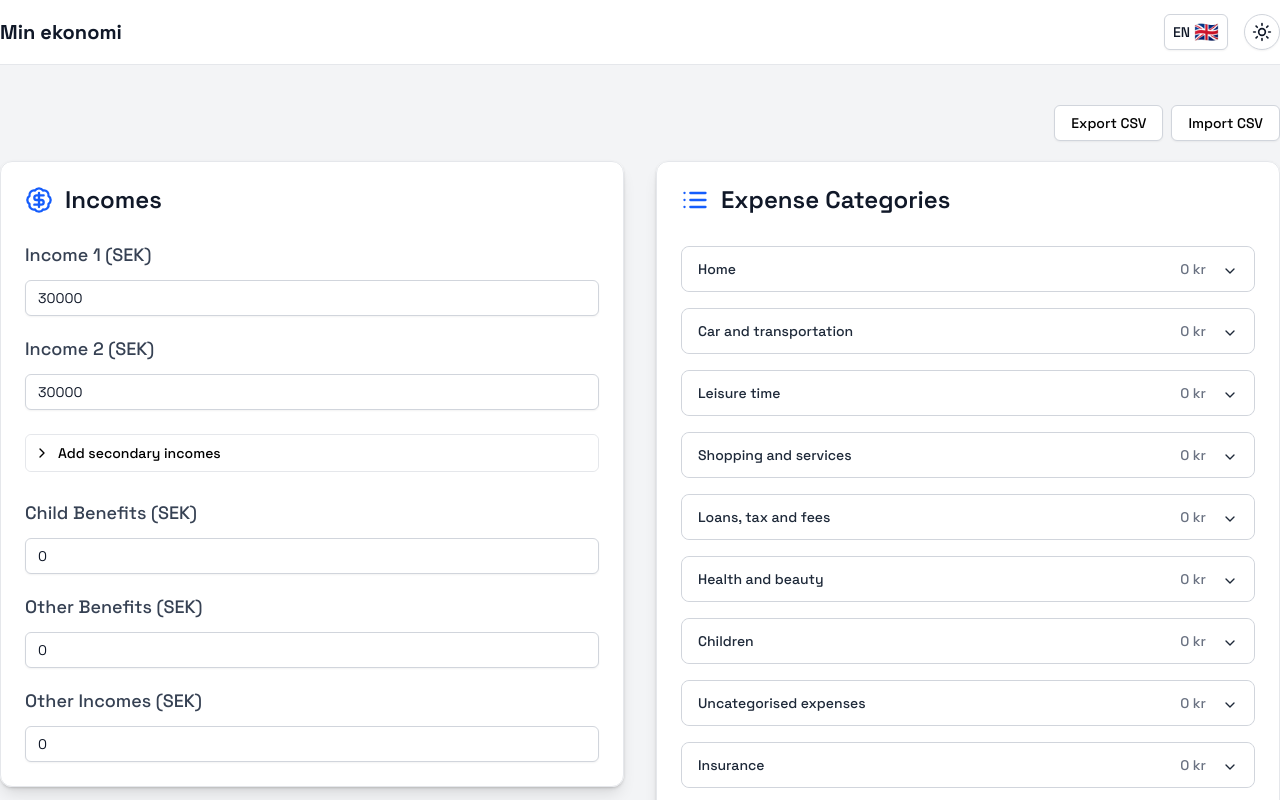
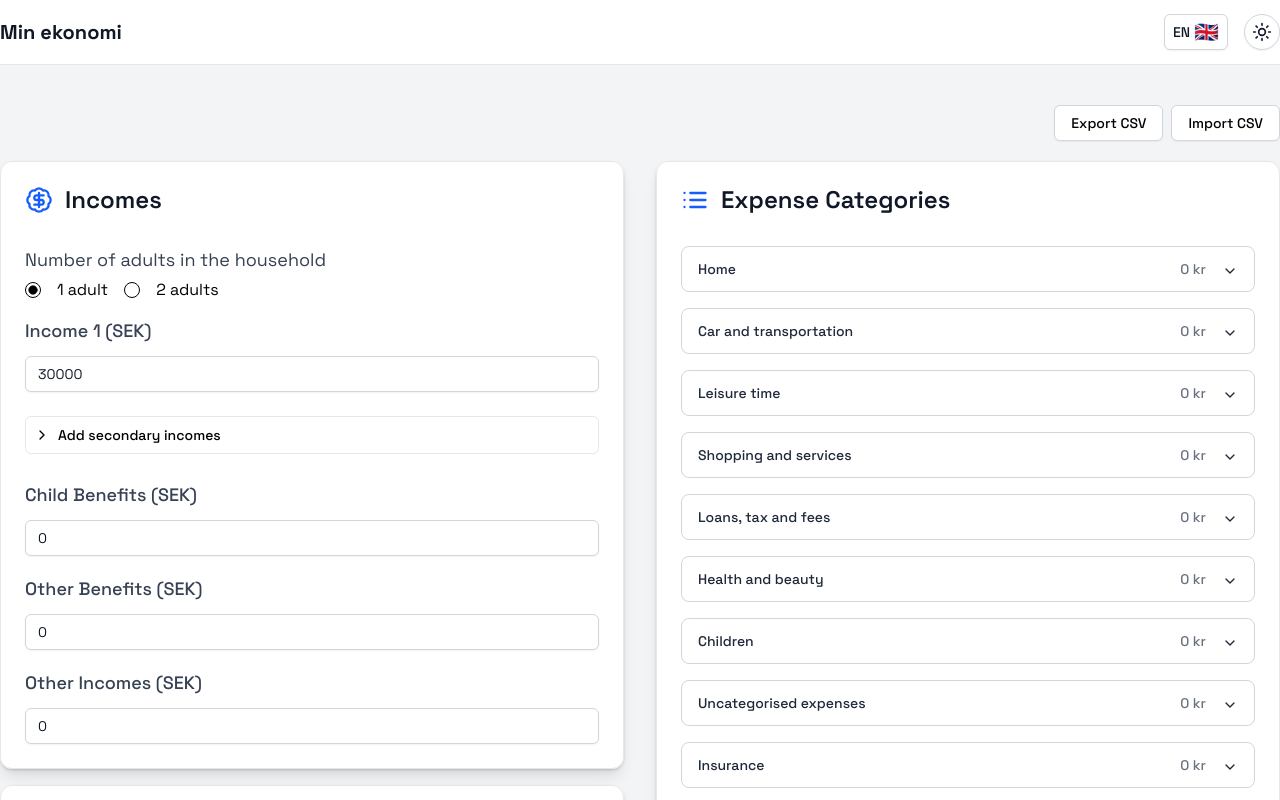
Before and after one commit to ozgurbaserdem/household-financials, a Next.js app: page /en in a window 1280 px wide. Shown: the top 800 px of the page. Built offline with nearby package versions, Linux system fonts and the light colour scheme.

Commit message:
Added radio button and tests for choosing 1 or 2 adults in household

```diff
--- a/messages/en.d.json.ts
+++ b/messages/en.d.json.ts
@@ -232,7 +232,11 @@ declare const messages: {
     "child_benefits_aria": "Monthly child benefits in SEK",
     "other_benefits_aria": "Monthly other benefits in SEK",
     "other_incomes_aria": "Monthly other incomes in SEK",
-    "save": "Save"
+    "save": "Save",
+    "number_of_adults": "Number of adults in the household",
+    "one_adult": "1 adult",
+    "two_adults": "2 adults",
+    "number_of_adults_full": "Select number of adults in the household"
   }
 };
 export default messages;
--- a/messages/en.json
+++ b/messages/en.json
@@ -229,6 +229,10 @@
     "child_benefits_aria": "Monthly child benefits in SEK",
     "other_benefits_aria": "Monthly other benefits in SEK",
     "other_incomes_aria": "Monthly other incomes in SEK",
-    "save": "Save"
+    "save": "Save",
+    "number_of_adults": "Number of adults in the household",
+    "one_adult": "1 adult",
+    "two_adults": "2 adults",
+    "number_of_adults_full": "Select number of adults in the household"
   }
 }
--- a/messages/sv.d.json.ts
+++ b/messages/sv.d.json.ts
@@ -232,7 +232,11 @@ declare const messages: {
     "child_benefits_aria": "Månatligt barnbidrag i SEK",
     "other_benefits_aria": "Månatliga övriga bidrag i SEK",
     "other_incomes_aria": "Månatliga övriga inkomster i SEK",
-    "save": "Spara"
+    "save": "Spara",
+    "number_of_adults": "Antal vuxna i hushållet",
+    "one_adult": "1 vuxen",
+    "two_adults": "2 vuxna",
+    "number_of_adults_full": "Välj antal vuxna i hushållet"
   }
 };
 export default messages;
--- a/messages/sv.json
+++ b/messages/sv.json
@@ -229,6 +229,10 @@
     "child_benefits_aria": "Månatligt barnbidrag i SEK",
     "other_benefits_aria": "Månatliga övriga bidrag i SEK",
     "other_incomes_aria": "Månatliga övriga inkomster i SEK",
-    "save": "Spara"
+    "save": "Spara",
+    "number_of_adults": "Antal vuxna i hushållet",
+    "one_adult": "1 vuxen",
+    "two_adults": "2 vuxna",
+    "number_of_adults_full": "Välj antal vuxna i hushållet"
   }
 }
--- a/package.json
+++ b/package.json
@@ -21,6 +21,7 @@
     "@radix-ui/react-checkbox": "^1.2.3",
     "@radix-ui/react-dialog": "^1.1.11",
     "@radix-ui/react-label": "^2.1.4",
+    "@radix-ui/react-radio-group": "^1.3.6",
     "@radix-ui/react-select": "^2.2.2",
     "@radix-ui/react-slider": "^1.3.2",
     "@radix-ui/react-slot": "^1.2.0",
--- a/src/components/calculator/Income.tsx
+++ b/src/components/calculator/Income.tsx
@@ -19,6 +19,7 @@ import { BadgeDollarSign, ChevronRight } from "lucide-react";
 import { useEffect, useState } from "react";
 import { useTranslations } from "next-intl";
 import { Box } from "@/components/ui/box";
+import { RadioGroup, RadioGroupItem } from "@/components/ui/radio-group";
 
 const formSchema = z.object({
   income1: z.number().min(0),
@@ -45,6 +46,7 @@ interface IncomeFormProps {
 
 export function Income({ onSubmit, values }: IncomeFormProps) {
   const [showExtraIncomes, setShowExtraIncomes] = useState(false);
+  const [numberOfAdults, setNumberOfAdults] = useState<"1" | "2">("1");
   const form = useForm<z.infer<typeof formSchema>>({
     resolver: zodResolver(formSchema),
     defaultValues: {
@@ -66,6 +68,24 @@ export function Income({ onSubmit, values }: IncomeFormProps) {
       form.reset(values);
     }
   }, [values, form]);
+
+  // Handle number of adults change
+  const handleAdultsChange = (value: "1" | "2") => {
+    setNumberOfAdults(value);
+    if (value === "1") {
+      // Clear income2 and income4 when switching to 1 adult
+      form.setValue("income2", 0);
+      form.setValue("income4", 0);
+      const currentValues = form.getValues();
+      onSubmit({
+        ...currentValues,
+        income2: 0,
+        income4: 0,
+        grossIncome2: 0,
+        grossIncome4: 0,
+      });
+    }
+  };
 
   return (
     <Card>
@@ -96,6 +116,44 @@ export function Income({ onSubmit, values }: IncomeFormProps) {
             })}
           >
             <Box className="grid grid-cols-1 gap-6">
+              {/* Number of adults radio group with accessible fieldset/legend */}
+              <fieldset>
+                <legend
+                  id="adults-group-label"
+                  className="calculator-form-label"
+                  aria-label={t("number_of_adults_full")}
+                >
+                  {t("number_of_adults")}
+                </legend>
+                <FormControl>
+                  <RadioGroup
+                    aria-labelledby="adults-group-label"
+                    value={numberOfAdults}
+                    onValueChange={(value: string) =>
+                      handleAdultsChange(value as "1" | "2")
+                    }
+                    className="flex gap-4"
+                  >
+                    <FormItem className="flex items-center space-x-2">
+                      <FormControl>
+                        <RadioGroupItem value="1" />
+                      </FormControl>
+                      <FormLabel className="font-normal">
+                        {t("one_adult")}
+                      </FormLabel>
+                    </FormItem>
+                    <FormItem className="flex items-center space-x-2">
+                      <FormControl>
+                        <RadioGroupItem value="2" />
+                      </FormControl>
+                      <FormLabel className="font-normal">
+                        {t("two_adults")}
+                      </FormLabel>
+                    </FormItem>
+                  </RadioGroup>
+                </FormControl>
+              </fieldset>
+
               <FormField
                 control={form.control}
                 name="income1"
@@ -140,7 +198,7 @@ export function Income({ onSubmit, values }: IncomeFormProps) {
                 control={form.control}
                 name="income2"
                 render={({ field }) => (
-                  <FormItem>
+                  <FormItem className={numberOfAdults === "1" ? "hidden" : ""}>
                     <FormLabel className="calculator-form-label">
                       {t("income2")}
                     </FormLabel>
@@ -262,16 +320,15 @@ export function Income({ onSubmit, values }: IncomeFormProps) {
                     <FormField
                       control={form.control}
                       name="income4"
-                      aria-hidden={!showExtraIncomes}
                       render={({ field }) => (
-                        <FormItem>
+                        <FormItem
+                          className={numberOfAdults === "1" ? "hidden" : ""}
+                        >
                           <FormLabel className="calculator-form-label">
                             {t("income4")}
                           </FormLabel>
                           <FormControl>
                             <Input
-                              aria-hidden={!showExtraIncomes}
-                              tabIndex={showExtraIncomes ? 0 : -1}
                               type="number"
                               min={0}
                               {...field}
--- /dev/null
+++ b/src/components/ui/radio-group.tsx
@@ -0,0 +1,44 @@
+"use client";
+
+import * as React from "react";
+import * as RadioGroupPrimitive from "@radix-ui/react-radio-group";
+import { Circle } from "lucide-react";
+
+import { cn } from "@/lib/utils";
+
+const RadioGroup = React.forwardRef<
+  React.ElementRef<typeof RadioGroupPrimitive.Root>,
+  React.ComponentPropsWithoutRef<typeof RadioGroupPrimitive.Root>
+>(({ className, ...props }, ref) => {
+  return (
+    <RadioGroupPrimitive.Root
+      className={cn("grid gap-2", className)}
+      {...props}
+      ref={ref}
+    />
+  );
+});
+RadioGroup.displayName = RadioGroupPrimitive.Root.displayName;
+
+const RadioGroupItem = React.forwardRef<
+  React.ElementRef<typeof RadioGroupPrimitive.Item>,
+  React.ComponentPropsWithoutRef<typeof RadioGroupPrimitive.Item>
+>(({ className, ...props }, ref) => {
+  return (
+    <RadioGroupPrimitive.Item
+      ref={ref}
+      className={cn(
+        "aspect-square h-4 w-4 rounded-full border border-primary text-primary ring-offset-background focus:outline-none focus-visible:ring-2 focus-visible:ring-ring focus-visible:ring-offset-2 disabled:cursor-not-allowed disabled:opacity-50",
+        className
+      )}
+      {...props}
+    >
+      <RadioGroupPrimitive.Indicator className="flex items-center justify-center">
+        <Circle className="h-2.5 w-2.5 fill-current text-current" />
+      </RadioGroupPrimitive.Indicator>
+    </RadioGroupPrimitive.Item>
+  );
+});
+RadioGroupItem.displayName = RadioGroupPrimitive.Item.displayName;
+
+export { RadioGroup, RadioGroupItem };
```
Also changed, not shown: 2 other files (tests, documents, lock files or other folders).
